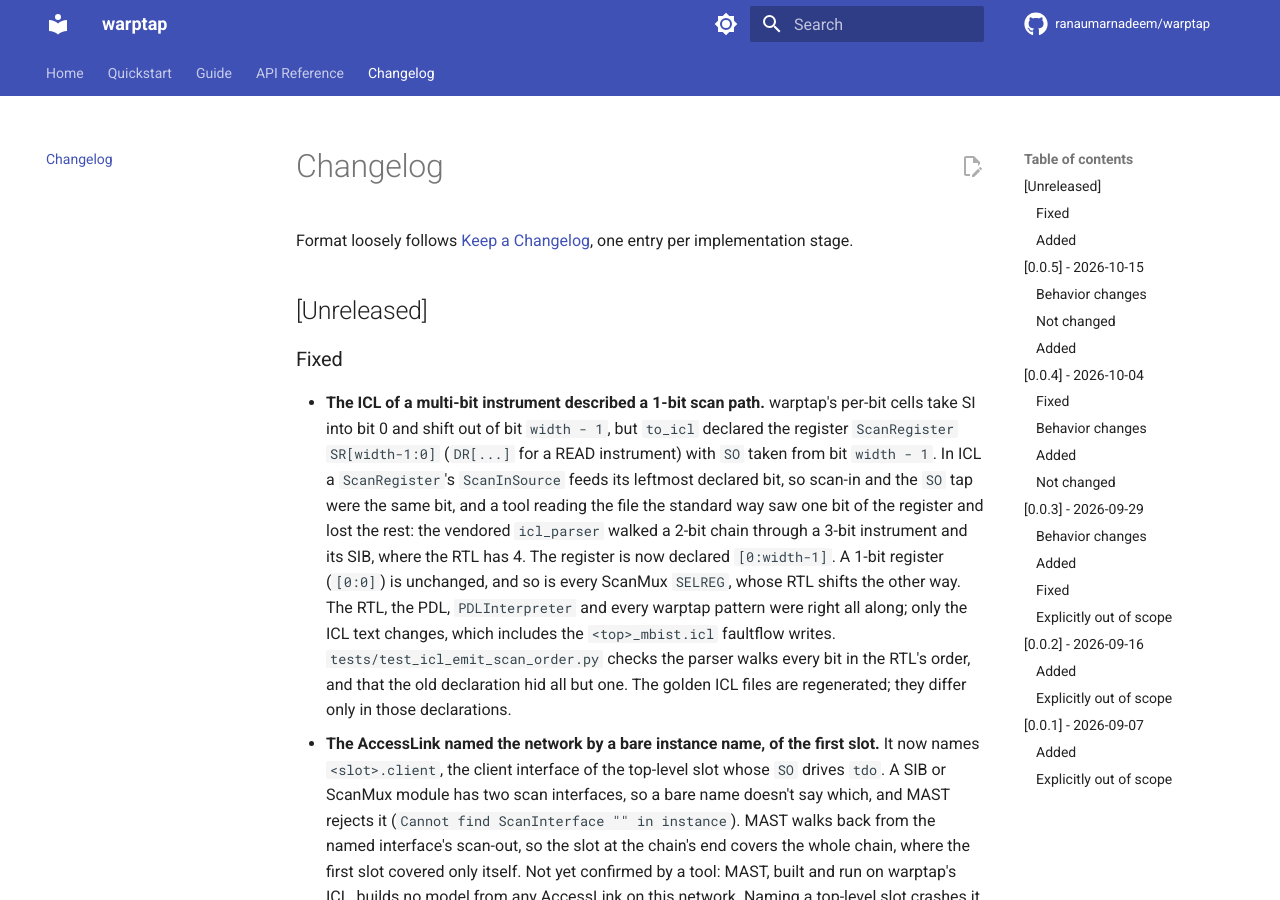
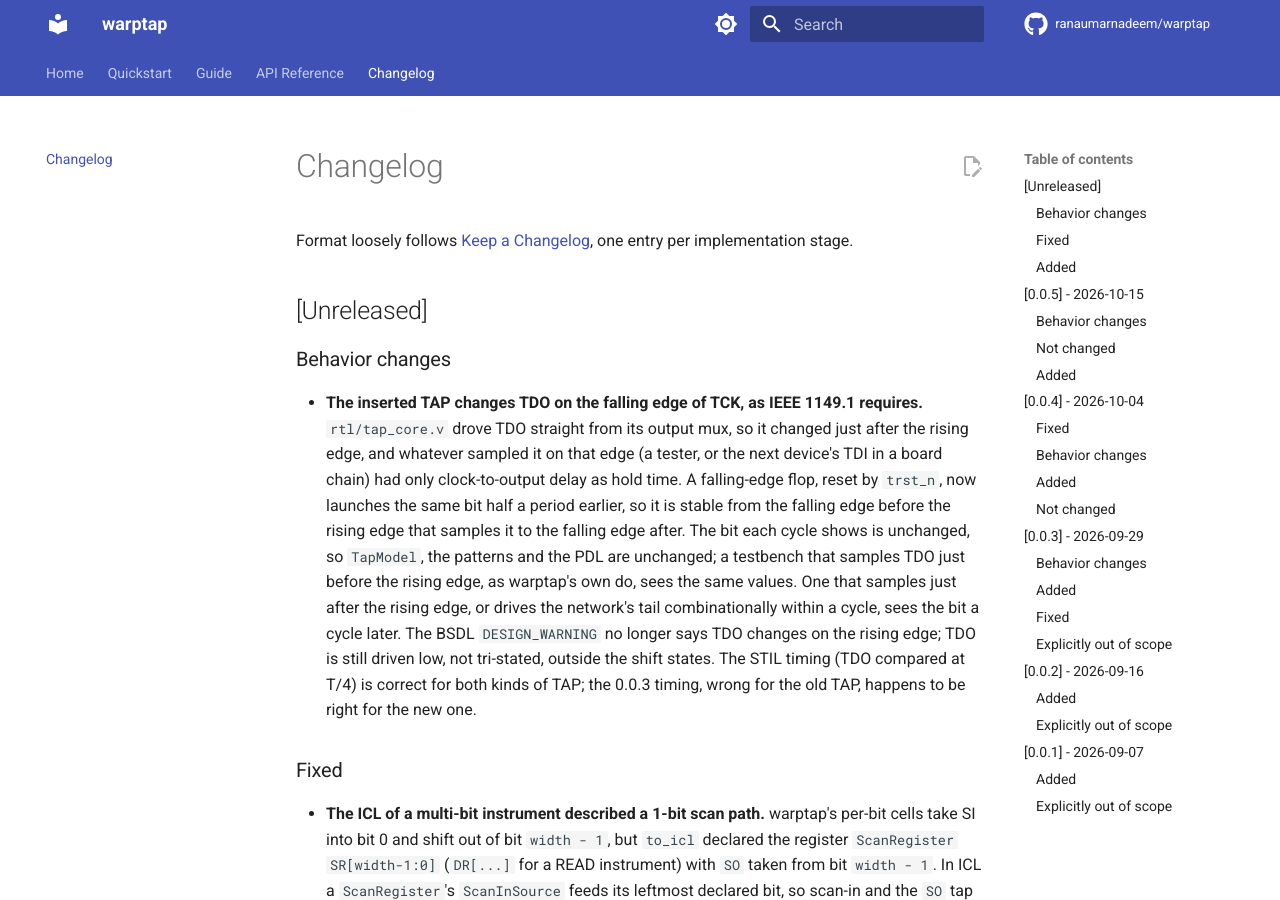
Before and after one commit to ranaumarnadeem/warptap, an MkDocs documentation site: the page built from docs/changelog.md, in a window 1280 px wide and 900 px high. Built offline with MkDocs 1.6.1 and Material for MkDocs 9.7.7, drawn with Linux system fonts in a browser that asks for light colours; comment, search, counter and statistics services are not loaded.

Commit message:
Change TDO on the falling edge of TCK in tap_core
IEEE 1149.1 requires it: the sampling device gets half a period of hold
instead of clock-to-output delay. The BSDL warning, the BSDL cross-sim
and the STIL replay controls follow; each cycle shows the same bit.

```diff
--- a/CHANGELOG.md
+++ b/CHANGELOG.md
@@ -4,6 +4,22 @@ Format loosely follows [Keep a Changelog](https://keepachangelog.com/), one entr
 implementation stage.
 
 ## [Unreleased]
+
+### Behavior changes
+
+- **The inserted TAP changes TDO on the falling edge of TCK, as IEEE 1149.1 requires.**
+  `rtl/tap_core.v` drove TDO straight from its output mux, so it changed just after the rising
+  edge, and whatever sampled it on that edge (a tester, or the next device's TDI in a board
+  chain) had only clock-to-output delay as hold time. A falling-edge flop, reset by `trst_n`,
+  now launches the same bit half a period earlier, so it is stable from the falling edge before
+  the rising edge that samples it to the falling edge after. The bit each cycle shows is
+  unchanged, so `TapModel`, the patterns and the PDL are unchanged; a testbench that samples
+  TDO just before the rising edge, as warptap's own do, sees the same values. One that samples
+  just after the rising edge, or drives the network's tail combinationally within a cycle, sees
+  the bit a cycle later. The BSDL `DESIGN_WARNING` no longer says TDO changes on the rising
+  edge; TDO is still driven low, not tri-stated, outside the shift states. The STIL timing
+  (TDO compared at T/4) is correct for both kinds of TAP; the 0.0.3 timing, wrong for the old
+  TAP, happens to be right for the new one.
 
 ### Fixed
 
```
Also changed, not shown: docs/reference/pattern-export.md (+2 -1 lines), 8 other files.
